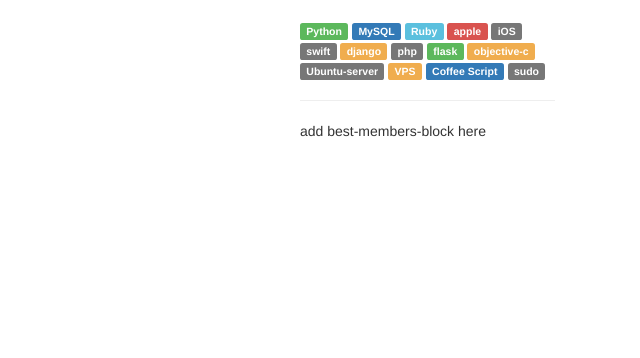
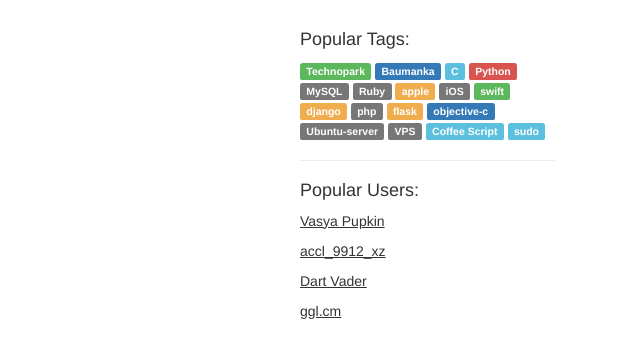
Before and after one commit to d3QUone/ask_kasatkin, a Django app: page / in a window 1280 px wide. Shown: the part 50-408 px from the top of the page, without its empty margins (640-1280 px from the left). Run offline with Django 3.2, Linux system fonts and the light colour scheme; some libraries are stand-ins or nearby versions.

Commit message:
Popular users demo

```diff
--- a/ask_kasatkin/core/templates/core/templates/base.html
+++ b/ask_kasatkin/core/templates/core/templates/base.html
@@ -38,13 +38,19 @@
         </div>
         <div class="col-xs-3">
             <!-- RIGHT COLUMN: (tags + best members), the same for all cases -->
-
-            <!-- all tags are links to search-by-tag -->
+            <!-- + all tags are links to search-by-tag -->
+            <p><h4>Popular Tags:</h4></p>
             {% for tag in popular_tags %}<span class="{{ tag.label }}">{{ tag.text }}</span>
             {% endfor %}
-
-            <br><hr>
-            add best-members-block here
+            <br>
+            <hr>
+            {% if popular_users %}
+                <p><h4>Popular Users:</h4></p>
+                {% for pop_user in popular_users %}<p><span style="text-decoration: underline;">{{ pop_user }}</span></p>
+                {%  endfor %}
+            {% else %}
+                <p>No popular user yet</p>
+            {% endif %}
         </div>
     </div>
 </div>
--- a/ask_kasatkin/core/views.py
+++ b/ask_kasatkin/core/views.py
@@ -11,12 +11,13 @@ def index_page(request):
     data = {}
     data["popular_tags"] = []
     append = data["popular_tags"].append
-    demo_pop_tags = ["Python", "MySQL", "Ruby", "apple", "iOS", "swift", "django", "php", "flask",
+    demo_pop_tags = ["Technopark", "Baumanka", "C", "Python", "MySQL", "Ruby", "apple", "iOS", "swift", "django", "php", "flask",
                      "objective-c", "Ubuntu-server", "VPS", "Coffee Script", "sudo"]
     demo_labels = ["label label-default", "label label-primary", "label label-success",
                    "label label-info", "label label-warning", "label label-danger"]
     for tag in demo_pop_tags:
         append({"text": tag, "label": demo_labels[randint(0, len(demo_labels)-1)]})
+    data["popular_users"] = ["Vasya Pupkin", "accl_9912_xz", "Dart Vader", "ggl.cm"]
     data["questions"] = []
     # make sure the user is logged
     if request.user.is_authenticated():
```
Also changed, not shown: 1 other file.
